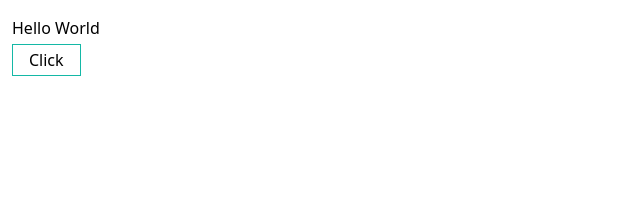
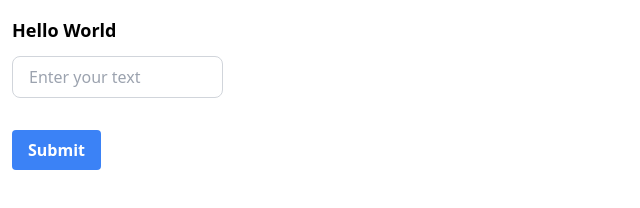
Before and after one commit to EiNandarAungGic/javascript-training, a plain HTML site: page demo.html in a window 1280 px wide. Shown: the whole page, without its empty margins (0-640 px from the left). Drawn offline with nearby package versions, Linux system fonts and the light colour scheme.

Commit message:
JsLesson43

```diff
--- a/demo.html
+++ b/demo.html
@@ -5,10 +5,23 @@
 </head>
 <body>
     <div class="ml-3 mt-4">
-        <h1 id="head">Hello World</h1>
-    <div class="pb-2 text-red-600" id="txt"></div>
-    <div class="border border-teal-500 inline px-4 py-1" id="btn">Click</div>
+        <div class="font-bold text-lg" id="head">Hello World</div>
+        <form action="">
+            <div class="flex items-center my-3">
+                <input
+                  class="bg-white focus:bg-blue-200 border border-gray-300 rounded-lg py-2 px-4 block w-1/6"
+                  id="inp"
+                  type="text"
+                  placeholder="Enter your text"
+                />
+            </div>
+            <div class="pb-2 mb-3 text-red-600" id="txt"></div>
+            <button type="submit" class="bg-blue-500 hover:bg-blue-700 text-white font-bold py-2 px-4 rounded" id="btn">
+                Submit
+              </button>
+        </form>
+    </div>
+
     <script src="eventListener.js"></script>
-    </div>
 </body>
 </html>
--- a/eventListener.js
+++ b/eventListener.js
@@ -34,3 +34,18 @@ btn.addEventListener("mouseover", (e) => {
 btn.addEventListener("mousemove", (e) => {
   console.log("I'm mousemove");
 });
+
+// Form Events
+// keydown, keyup, keypress, focus, blur, cut, paste, change
+
+let form = document.querySelector("form");
+let input = document.querySelector("#inp");
+
+input.addEventListener("cut", (e) => {
+  txt.innerHTML = input.value;
+});
+
+form.addEventListener("submit", (e) => {
+  e.preventDefault();
+  txt.innerHTML = input.value;
+});
```
